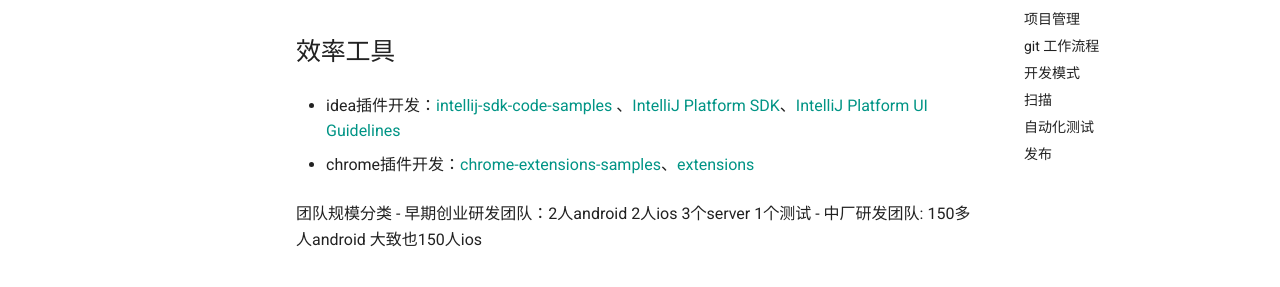
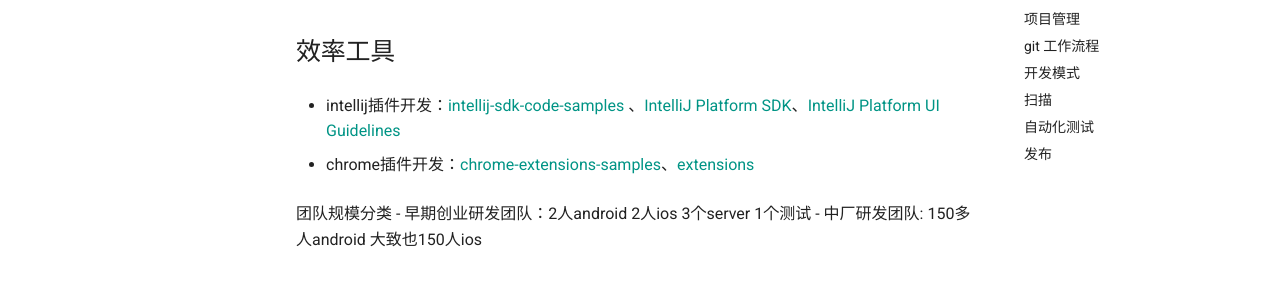
Before and after one commit to big-frontend/.github, an MkDocs documentation site: the page built from docs/devops/index.md, in a window 1280 px wide and 900 px high. Shown: the part 194-481 px from the top of the window. Built offline with MkDocs 1.6.1 and Material for MkDocs 9.7.7, drawn with Linux system fonts in a browser that asks for light colours; comment, search, counter and statistics services are not loaded.

Commit message:
Update index.md

```diff
--- a/docs/devops/index.md
+++ b/docs/devops/index.md
@@ -1,7 +1,7 @@
 #  效率工程
 
 ## 效率工具
-- idea插件开发：[intellij-sdk-code-samples
+- intellij插件开发：[intellij-sdk-code-samples
 ](https://github.com/JetBrains/intellij-sdk-code-samples)、[IntelliJ Platform SDK](https://plugins.jetbrains.com/docs/intellij/kotlin-ui-dsl.html#layout-structure)、[IntelliJ Platform UI Guidelines](https://jetbrains.design/intellij/)
 
 - chrome插件开发：[chrome-extensions-samples](https://github.com/GoogleChrome/chrome-extensions-samples)、[extensions](https://developer.chrome.com/docs/extensions/mv3/)
```
